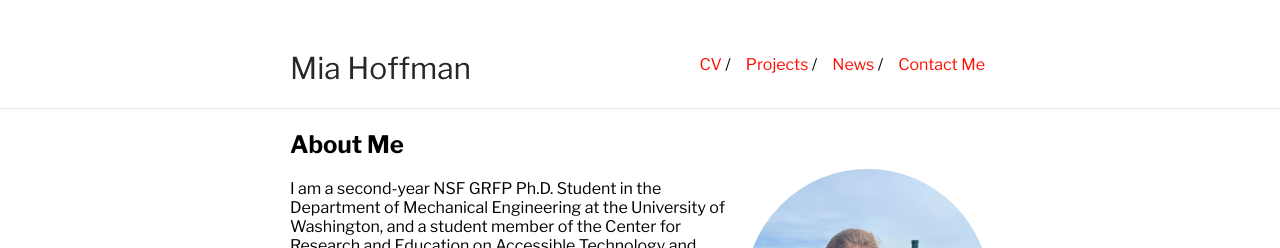
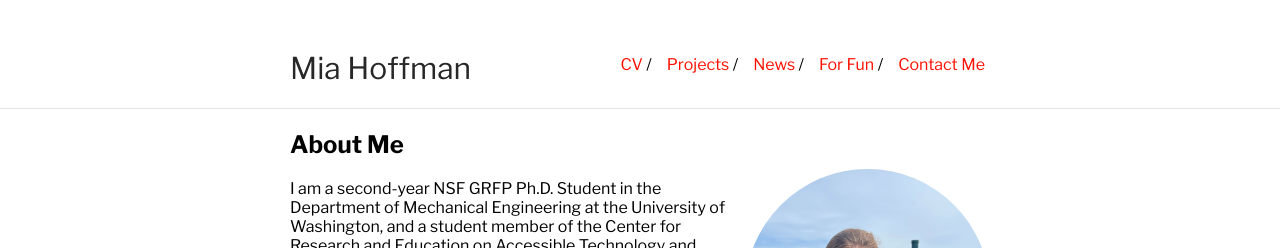
Before and after one commit to miahoffmannd/miahoffmannd.github.io, a Jekyll site: the page built from index.md, in a window 1280 px wide. Shown: the top 248 px of the page. Built offline with Jekyll 4.4.1, drawn with Linux system fonts in a browser that asks for light colours; our own code applies the rules of GitHub Pages for plain Markdown files.

Commit message:
Update _config.yml

```diff
--- a/_config.yml
+++ b/_config.yml
@@ -23,5 +23,7 @@ nav:
    link: "projects"
  - name: "News"
    link: "news"
+ - name: "For Fun"
+   link: "fun"
  - name: "Contact Me"
    link: "contact"
```
